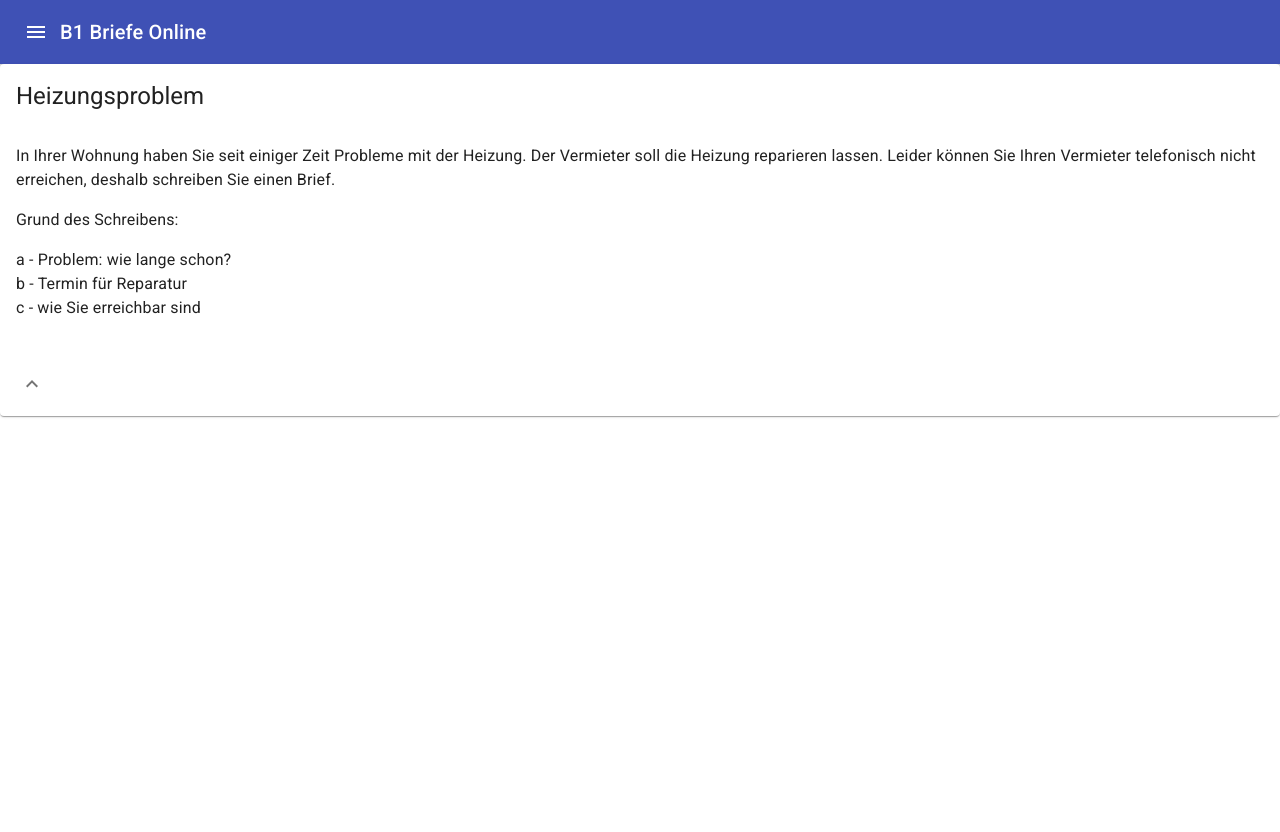
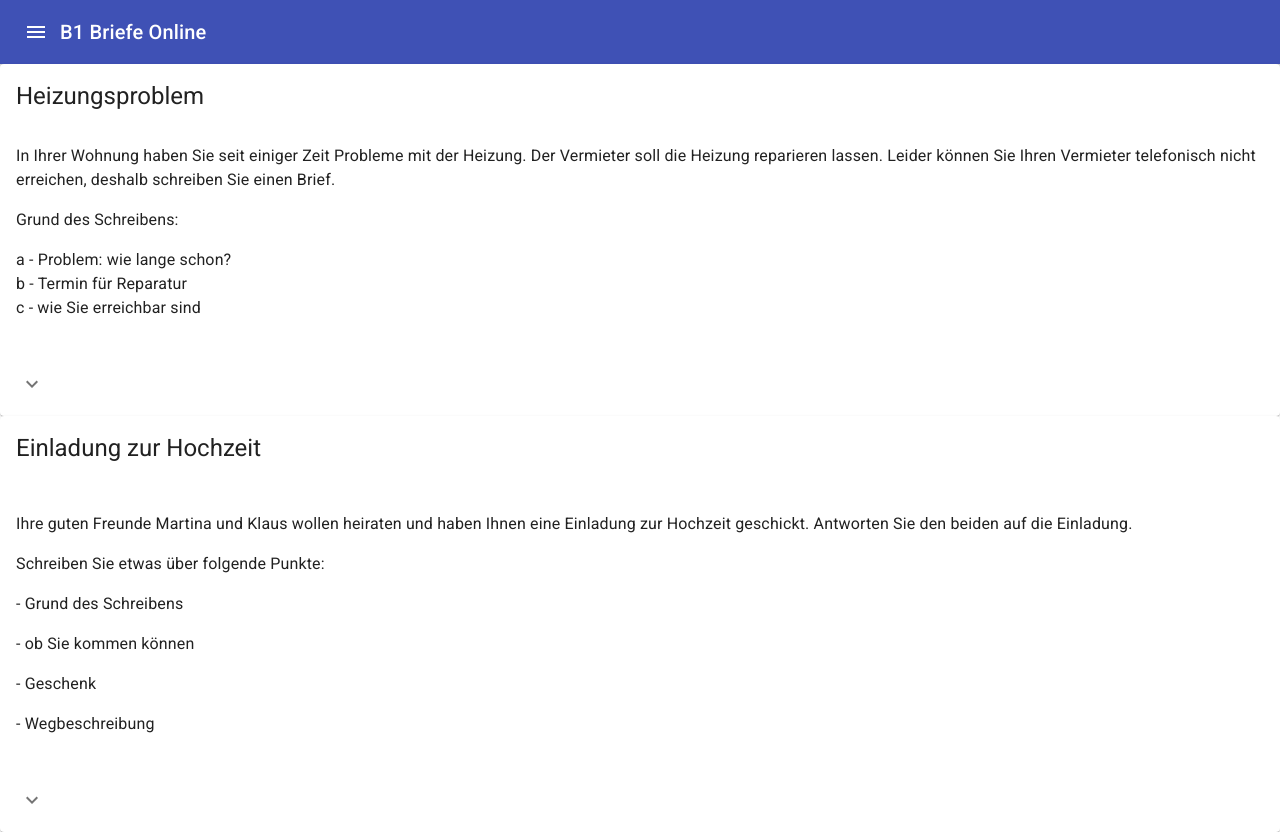
Before and after one commit to mulenatic/b1-briefe-online, a React (Create React App) app: page / in a window 1280 px wide. Before the commit the page ends 800 px from the top, so only its background shows below. Built offline with nearby package versions, Linux system fonts and the light colour scheme.

Commit message:
App.jsx can now handle an array of letters.

```diff
--- a/src/App.jsx
+++ b/src/App.jsx
@@ -10,7 +10,7 @@ class App extends Component {
 	super();
 	this.state = {
 	    expanded: false,
-	    demoData: {
+	    lettersData: [{
 		title: "Heizungsproblem",
 		problem: `In Ihrer Wohnung haben Sie seit einiger Zeit Probleme mit der Heizung. Der Vermieter soll die Heizung reparieren lassen. Leider k&ouml;nnen Sie Ihren Vermieter telefonisch nicht erreichen, deshalb schreiben Sie einen Brief.</p>
 <p>Grund des Schreibens:</p>
@@ -18,10 +18,27 @@ class App extends Component {
 		solution: `<p><br/>Sehr geehrter Herr M&ouml;ller,</p>
 <p>ich schreibe Ihnen, weil ich in meiner Wohnung ein Problem mit der Heizung habe. Ich habe Sie angerufen, aber leider konnte ich Sie nicht erreichen. Es ist sehr dringend, denn seit drei Tagen ist die Heizung kaputt. Seit gestern ist es drau&szlig;en kalt und in der Wohnung sind nur 16 Grad. Das ist zu kalt f&uuml;r mich und meine Familie - meine Tochter hat schon eine Erk&auml;ltung!<br/>Wann k&ouml;nnen Sie die Heizung reparieren oder einen Handwerker schicken? Mein Mann (meine Frau) ist jeden Nachmittag zu Hause, Sie k&ouml;nnen einfach anrufen und kommen. Oder Sie rufen mich an, meine Handynummer ist 0 1520 278494 ...</p>
 <p>Mit freundlichen Gr&uuml;&szlig;en</p>
-<p>(Ihr Vor- und Familienname)</p>`
-	    }
+<p>(Ihr Vor- und Familienname)</p>`},
+			  {
+			      title: "Einladung zur Hochzeit",
+			      problem: `<p>Ihre guten Freunde Martina und Klaus wollen heiraten und haben Ihnen eine Einladung zur Hochzeit geschickt. Antworten Sie den beiden auf die Einladung.</p>
+<p>Schreiben Sie etwas &uuml;ber folgende Punkte:</p>
+<p>- Grund des Schreibens</p>
+<div class=text_exposed_show>
+<p>- ob Sie kommen k&ouml;nnen</p>
+<p>- Geschenk</p>
+<p>- Wegbeschreibung</p>`,
+			      solution: `<p>Liebe Martina, Lieber Klaus,</p>
+<p>ich danke f&uuml;r die nette Einladung. Ich m&ouml;chte gerne zur Hochzeit kommen. Ich kenne die Stadt, aber diese Adresse nicht. K&ouml;nnt ihr mir bitte den Weg beschreiben? Und ich m&ouml;chte f&uuml;r euch ein Geschenk mitbringen, W&uuml;nscht ihr euch was?</p>
+<p>Viele Gr&uuml;&szlig;e</p>
+<p>Deine Kati</p>`}]
 	};
     }
+
+    createLetterCards = (lettersData) => {
+	return lettersData.map((letterData) => <LetterCard letterData={ letterData } />);
+    };
+
 
     render() {
 	return (
@@ -36,7 +53,7 @@ class App extends Component {
 		  </Typography>
 		</Toolbar>
 	      </AppBar>
-	      <LetterCard letterData={ this.state.demoData } />
+	      {this.createLetterCards(this.state.lettersData)}
 	    </div>
 	);
     }
--- a/src/components/LetterCard/LetterCard.jsx
+++ b/src/components/LetterCard/LetterCard.jsx
@@ -3,7 +3,7 @@ import { CardHeader, CardContent, Typography, Card, CardActions, IconButton, Col
 import { ExpandMore, ExpandLess } from "@material-ui/icons";
 
 const ExpandIcon = ({ expanded }) =>
-      !expanded ? <ExpandLess /> : <ExpandMore />;
+      expanded ? <ExpandLess /> : <ExpandMore />;
 
 export default class LetterCard extends Component {
 
```
